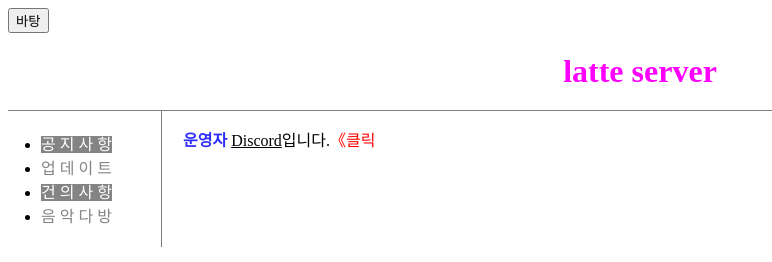
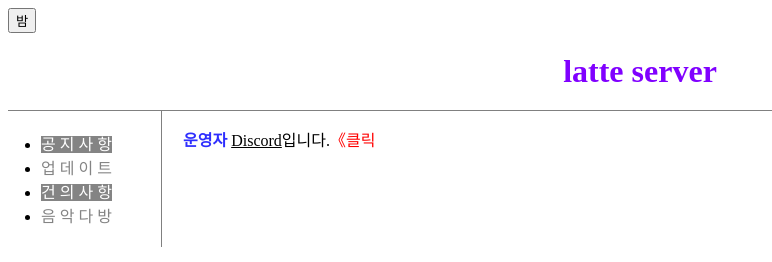
Before and after one commit to TM0127/lattrserver, a plain HTML site: page index.html in a window 1280 px wide. Shown: the whole page, without its empty margins (0-772 px from the left). Drawn offline with Linux system fonts and the light colour scheme.

Commit message:
Add files via upload

```diff
--- a/index.html
+++ b/index.html
@@ -6,20 +6,21 @@
  <link rel="stylesheet" href="style.css">
   </head>
   <bady>
-    <input type="button" value="바탕" onclick="
-    if(document.querySelector('body').dataset.mod === '낮') {
-       document.querySelector('body').style.backgroundColor = 'black';
-       document.querySelector('body').style.color = 'white';
-       document.querySelector('body').dataset.mod = '밤'
+    <input type="button" value="밤" onclick="
+     var target = document.querySelector('body')
+     if(target.dataset.mod === '낮') {
+       target.style.backgroundColor = 'black';
+       target.style.color = 'white';
+       target.dataset.mod = '밤'
        this.value='낮';
      } else {
-       document.querySelector('body').style.backgroundColor = 'white';
-       document.querySelector('body').style.color = 'black';
-       document.querySelector('body').dataset.mod = '낮'
+       target.style.backgroundColor = 'white';
+       target.style.color = 'black';
+       target.dataset.mod = '낮'
        this.value='밤';
      }
    ">
-      <h1><a href="index.html"style="color:#FF00FF;">latte server</a></h1>
+      <h1><a href="index.html"style="color:#8000FF;">latte server</a></h1>
    <div id="grid">
     <ul>
        <li><a href="1.html"style="background-color:#848484;color:#FFFFFF">공 지 사 항</a></li>
```
Also changed, not shown: 1.html (+1 -1 lines), 2.html (+7 -2 lines), 3.html (+1 -1 lines), 4.html (+1 -1 lines).
